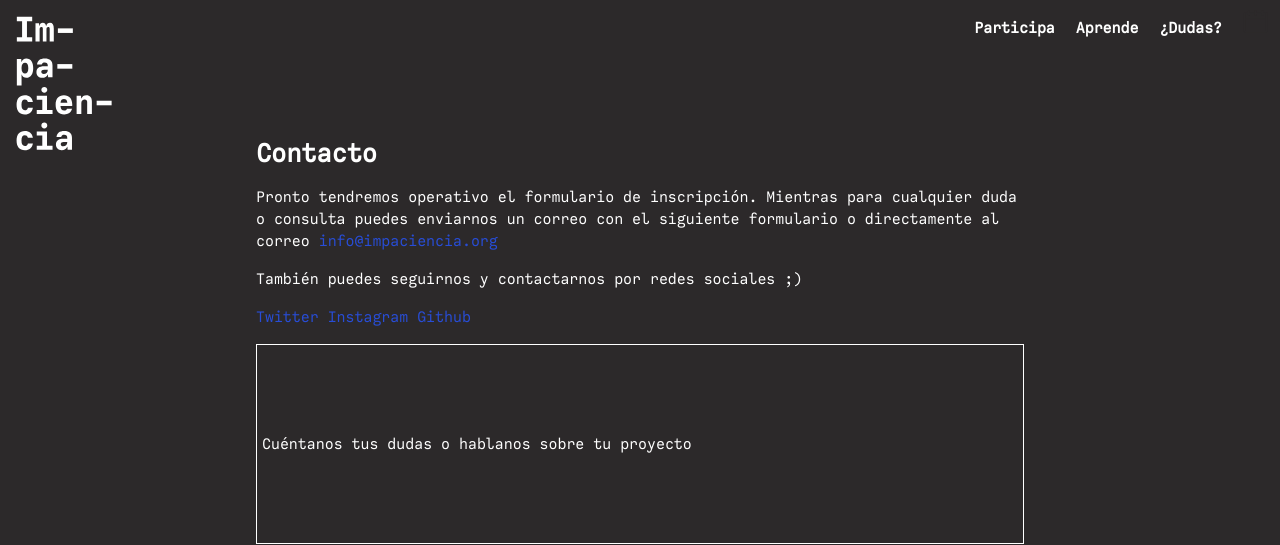
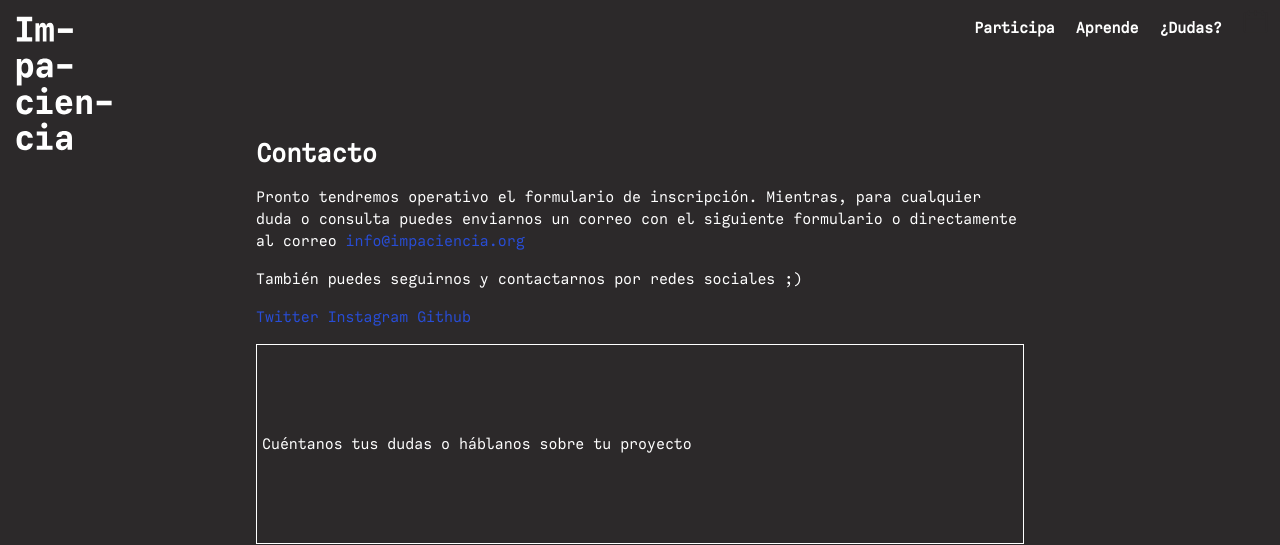
Before and after one commit to Impaciencia/impaciencia.github.io, a Jekyll site: the page built from contacto.html, in a window 1280 px wide and 1370 px high. Shown: the top 545 px of the window. Built offline with Jekyll 4.4.1, drawn with Linux system fonts in a browser that asks for light colours; some web fonts are replaced.

Commit message:
Update contacto.html

```diff
--- a/contacto.html
+++ b/contacto.html
@@ -9,7 +9,7 @@ id: contacto
 	<div class="contenidocontacto">
 	<h1> Contacto </h1>
 
-	<p> Pronto tendremos operativo el formulario de inscripción. Mientras para cualquier duda o consulta puedes enviarnos un correo con el siguiente formulario o directamente al correo <a href="mailto:info@impaciencia.org">info@impaciencia.org</a> </br>
+	<p> Pronto tendremos operativo el formulario de inscripción. Mientras, para cualquier duda o consulta puedes enviarnos un correo con el siguiente formulario o directamente al correo <a href="mailto:info@impaciencia.org">info@impaciencia.org</a> </br>
 
 	<p> También puedes seguirnos y contactarnos por redes sociales ;) </p>
 	<p><a class="" href="https://twitter.com/_Impaciencia_"> Twitter </a>
@@ -19,7 +19,7 @@ id: contacto
 		<form action="https://formspree.io/info@impaciencia.org"
      	 method="POST">
 	<!-- <textarea class="formulariotexto" name="message" placeholder="Cuéntanos tus dudas o hablanos sobre tu proyecto"></textarea>-->
-    	<input class="formulariotexto" type="text" name="name" value="Cuéntanos tus dudas o hablanos sobre tu proyecto">
+    	<input class="formulariotexto" type="text" name="name" value="Cuéntanos tus dudas o háblanos sobre tu proyecto">
     	<input class="formularioemail" type="email" name="_replyto" value="Tu email">
     	<input class="enviar" type="submit" value="Enviar">
 		</form>
```
